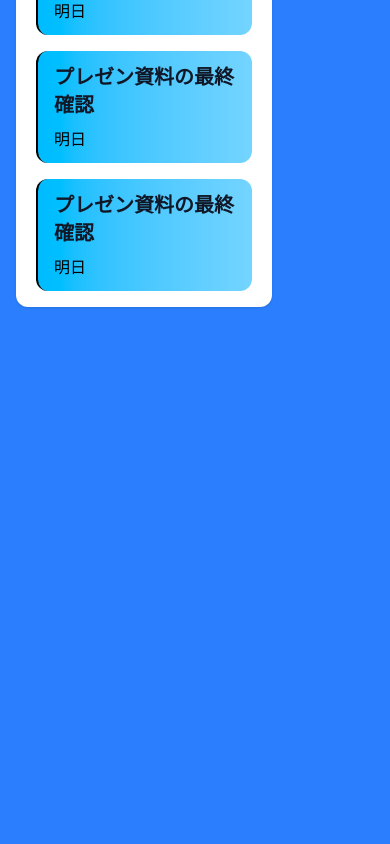
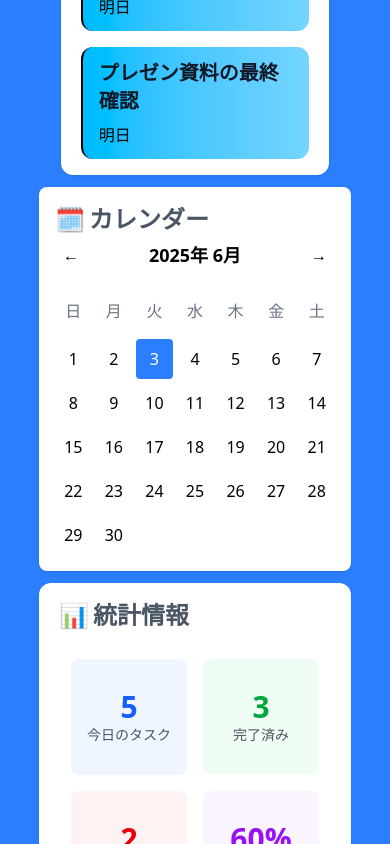
Before and after one commit to nakano1122/todo-frontend, a Next.js app: page /dashboard in a window 390 px wide. Shown: the part 1156-2000 px from the top of the page. Before the commit the page ends 1479 px from the top, so only its background shows below. Built offline with nearby package versions, Linux system fonts and the light colour scheme.

Commit message:
dashboard responsive design

```diff
--- /dev/null
+++ b/src/app/dashboard/components/calendar/Calender.tsx
@@ -0,0 +1,112 @@
+"use client";
+
+import { useState } from "react";
+
+const Calender = () => {
+  const [currentDate, setCurrentDate] = useState(new Date());
+
+  const getDaysInMonth = (date: Date) => {
+    return new Date(date.getFullYear(), date.getMonth() + 1, 0).getDate();
+  };
+
+  const getFirstDayOfMonth = (date: Date) => {
+    return new Date(date.getFullYear(), date.getMonth(), 1).getDay();
+  };
+
+  const goToPreviousMonth = () => {
+    setCurrentDate(
+      new Date(currentDate.getFullYear(), currentDate.getMonth() - 1, 1)
+    );
+  };
+
+  const goToNextMonth = () => {
+    setCurrentDate(
+      new Date(currentDate.getFullYear(), currentDate.getMonth() + 1, 1)
+    );
+  };
+
+  const renderCalendar = () => {
+    const daysInMonth = getDaysInMonth(currentDate);
+    const firstDay = getFirstDayOfMonth(currentDate);
+    const days = [];
+
+    for (let i = 0; i < firstDay; i++) {
+      days.push(<div key={`empty-${i}`} className="p-2"></div>);
+    }
+
+    for (let day = 1; day <= daysInMonth; day++) {
+      const isToday =
+        new Date().getDate() === day &&
+        new Date().getMonth() === currentDate.getMonth() &&
+        new Date().getFullYear() === currentDate.getFullYear();
+
+      days.push(
+        <div
+          key={day}
+          className={`p-2 text-center cursor-pointer hover:bg-gray-100 ${
+            isToday ? "bg-blue-500 text-white rounded" : ""
+          }`}
+        >
+          {day}
+        </div>
+      );
+    }
+
+    return days;
+  };
+
+  const monthNames = [
+    "1月",
+    "2月",
+    "3月",
+    "4月",
+    "5月",
+    "6月",
+    "7月",
+    "8月",
+    "9月",
+    "10月",
+    "11月",
+    "12月",
+  ];
+
+  const dayNames = ["日", "月", "火", "水", "木", "金", "土"];
+
+  return (
+    <div className="bg-white rounded-lg shadow p-4">
+      <div className="text-gray-600 font-bold text-2xl flex gap-1">
+        <span>🗓️</span>
+        <span>カレンダー</span>
+      </div>
+      <div className="flex justify-between items-center mb-4">
+        <button
+          onClick={goToPreviousMonth}
+          className="p-2 hover:bg-gray-100 rounded"
+        >
+          ←
+        </button>
+        <h2 className="text-lg font-semibold">
+          {currentDate.getFullYear()}年 {monthNames[currentDate.getMonth()]}
+        </h2>
+        <button
+          onClick={goToNextMonth}
+          className="p-2 hover:bg-gray-100 rounded"
+        >
+          →
+        </button>
+      </div>
+
+      <div className="grid grid-cols-7 gap-1 mb-2">
+        {dayNames.map((day) => (
+          <div key={day} className="p-2 text-center font-medium text-gray-500">
+            {day}
+          </div>
+        ))}
+      </div>
+
+      <div className="grid grid-cols-7 gap-1">{renderCalendar()}</div>
+    </div>
+  );
+};
+
+export default Calender;
--- /dev/null
+++ b/src/app/dashboard/components/statistics/Statistics.tsx
@@ -0,0 +1,30 @@
+const Statistics = () => {
+  return (
+    <div className="bg-white shadow px-5 py-4 rounded-xl flex flex-col gap-4">
+      <div className="text-gray-600 font-bold text-2xl flex gap-1">
+        <span>📊</span>
+        <span>統計情報</span>
+      </div>
+      <div className="grid grid-cols-2 gap-4 p-3">
+        <div className="aspect-square bg-blue-50 rounded-lg p-4 flex flex-col items-center justify-center">
+          <div className="text-3xl font-bold text-blue-600">5</div>
+          <div className="text-sm text-gray-600 text-center">今日のタスク</div>
+        </div>
+        <div className="aspect-square bg-green-50 rounded-lg p-4 flex flex-col items-center justify-center">
+          <div className="text-3xl font-bold text-green-600">3</div>
+          <div className="text-sm text-gray-600 text-center">完了済み</div>
+        </div>
+        <div className="aspect-square bg-red-50 rounded-lg p-4 flex flex-col items-center justify-center">
+          <div className="text-3xl font-bold text-red-600">2</div>
+          <div className="text-sm text-gray-600 text-center">緊急</div>
+        </div>
+        <div className="aspect-square bg-purple-50 rounded-lg p-4 flex flex-col items-center justify-center">
+          <div className="text-3xl font-bold text-purple-600">60%</div>
+          <div className="text-sm text-gray-600 text-center">完了率</div>
+        </div>
+      </div>
+    </div>
+  );
+};
+
+export default Statistics;
--- a/src/app/dashboard/components/task_management/AllTodoList.tsx
+++ b/src/app/dashboard/components/task_management/AllTodoList.tsx
@@ -9,7 +9,7 @@ const AllTodoList = () => {
         <span>タスク管理</span>
       </div>
       <NaviHeader />
-      <button className="bg-emerald-500 p-3 font-bold text-white rounded-xl w-1/5 hover:bg-green-600 transition-colors">
+      <button className="bg-emerald-500 p-3 font-bold text-white rounded-xl w-1/3 lg:w-1/5 hover:bg-green-600 transition-colors">
         ＋新しいタスクを追加
       </button>
       <AllTodoCard />
--- a/src/app/dashboard/page.tsx
+++ b/src/app/dashboard/page.tsx
@@ -1,12 +1,18 @@
+import Calender from "./components/calendar/Calender";
+import Statistics from "./components/statistics/Statistics";
 import AllTodoList from "./components/task_management/AllTodoList";
 import TodoNowList from "./components/todo_now/TodoNowList";
 
 const Dashboard = () => {
   return (
-    <div className="flex w-full justify-between">
-      <div className="flex flex-col w-5/7 gap-3">
+    <div className="flex flex-col items-center lg:flex-row lg:items-start w-full justify-between gap-3 py-1">
+      <div className="flex flex-col w-3/4 lg:w-4/5 gap-3">
         <TodoNowList />
         <AllTodoList />
+      </div>
+      <div className="flex flex-col md:flex-row lg:flex-col lg:w-1/5 gap-3">
+        <Calender />
+        <Statistics />
       </div>
     </div>
   );
--- a/src/app/layout.tsx
+++ b/src/app/layout.tsx
@@ -1,7 +1,6 @@
 import { Audiowide, Noto_Sans_JP } from "next/font/google";
 import "./globals.css";
 import Header from "./layout/Header";
-import SearchBox from "./layout/SearchBox";
 
 const audiowide = Audiowide({
   display: "swap",
@@ -23,10 +22,9 @@ export default function RootLayout({
   return (
     <html lang="ja">
       <body
-        className={`${noto.variable} ${audiowide.variable} bg-blue-500 p-4`}
+        className={`${noto.variable} ${audiowide.variable} bg-blue-500 px-4`}
       >
         <Header />
-        <SearchBox />
         {children}
       </body>
     </html>
--- a/src/app/layout/Header.tsx
+++ b/src/app/layout/Header.tsx
@@ -1,9 +1,10 @@
 import Link from "next/link";
+import SearchBox from "./SearchBox";
 import UserIcon from "./UserIcon";
 
 const Header = () => {
   return (
-    <div className="sticky top-0 z-50">
+    <div className="sticky top-0 z-50 bg-blue-500 py-4 flex flex-col gap-4 shadow-sm">
       <div className="py-2 px-4 rounded-xl bg-gray-50">
         <div className="flex justify-between items-center h-16">
           <div className="flex-shrink-0">
@@ -17,6 +18,7 @@ const Header = () => {
           <UserIcon />
         </div>
       </div>
+      <SearchBox />
     </div>
   );
 };
--- a/src/app/layout/SearchBox.tsx
+++ b/src/app/layout/SearchBox.tsx
@@ -1,6 +1,6 @@
 const SearchBox = () => {
   return (
-    <div className="py-3 rounded-xl">
+    <div className="rounded-xl">
       <div className="rounded-xl bg-gray-50 border-b border-gray-200">
         <div className="max-w-7xl mx-auto px-4 sm:px-6 lg:px-8 py-3">
           <div className="max-w-xl mx-auto">
```
